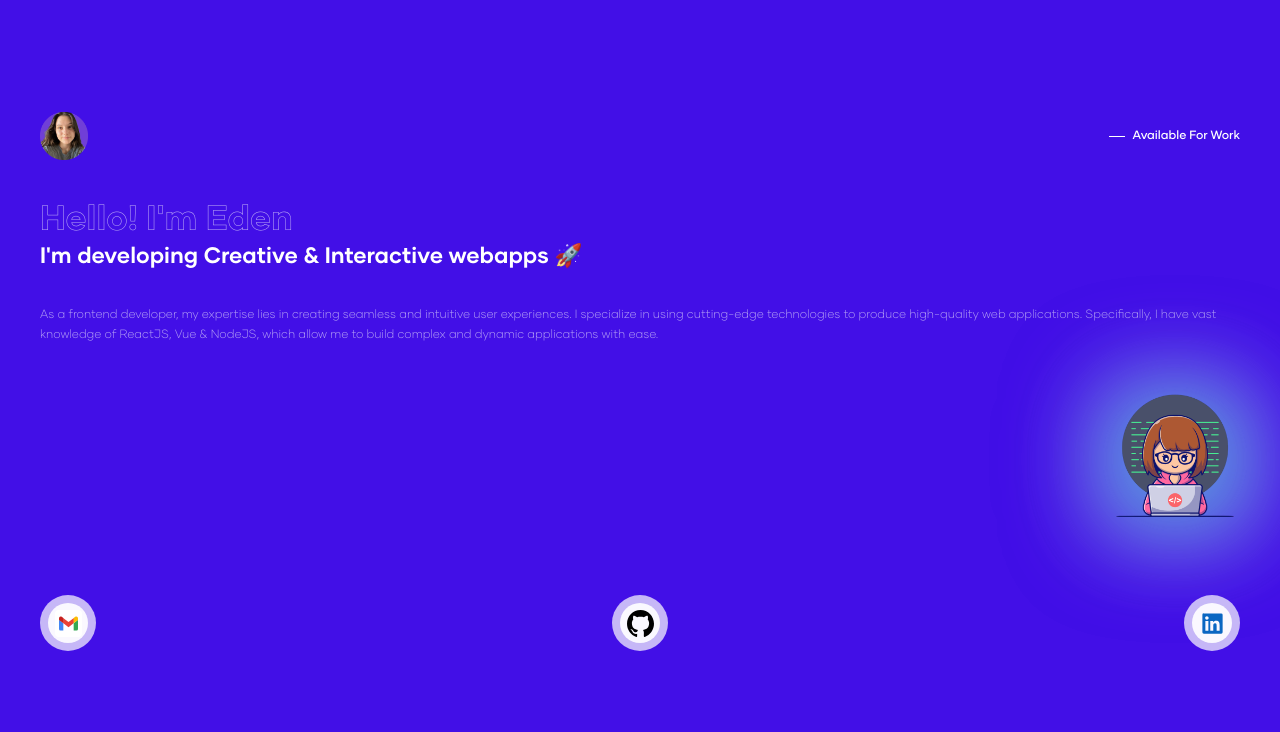
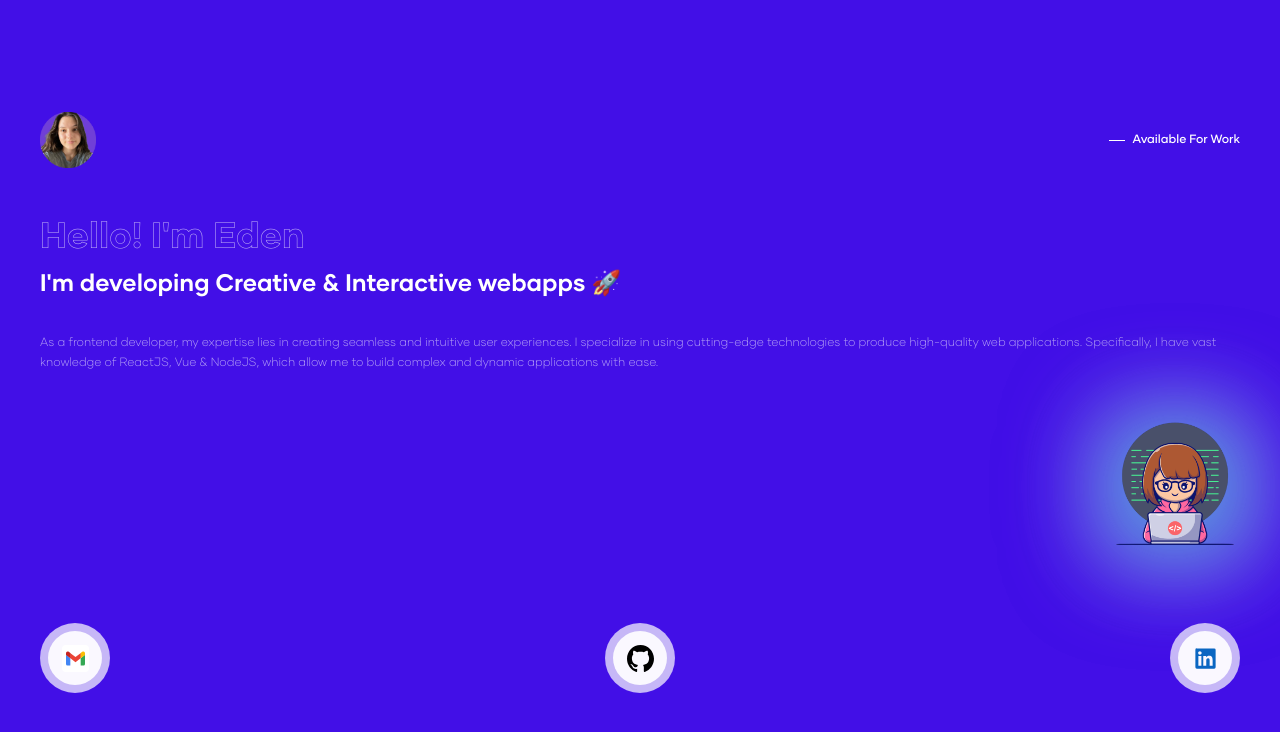
Before and after one commit to EdenRize/Eden-s-Portfolio, a React (Vite) app: page / in a window 1280 px wide. Shown: the top 732 px of the page. Built offline with nearby package versions, Linux system fonts and the light colour scheme.

Commit message:
add for-mobile-layout

```diff
--- a/src/styles/cmps/_hero.scss
+++ b/src/styles/cmps/_hero.scss
@@ -9,12 +9,22 @@
             line-height: 40px;
             font-size: 2.2rem;
             color: $font-clr2;
+
+            @include for-mobile-layout {
+                line-height: 60px;
+                font-size: 2.3rem;
+            }
         }
 
         h2 {
             line-height: 33px;
             font-size: 1.4rem;
             color: $font-clr1;
+
+            @include for-mobile-layout {
+                font-size: 1.5rem;
+
+            }
         }
     }
 
--- a/src/styles/cmps/_interactive-avatar.scss
+++ b/src/styles/cmps/_interactive-avatar.scss
@@ -3,6 +3,12 @@
     .avatar {
         width: 3rem;
         height: 3rem;
+
+        @include for-mobile-layout {
+            width: 3.5rem;
+            height: 3.5rem;
+
+        }
     }
 
     .work-status {
--- a/src/styles/cmps/_social-link.scss
+++ b/src/styles/cmps/_social-link.scss
@@ -7,6 +7,11 @@
         transition: .2s;
         animation: scaleIn 0.5s ease-out;
 
+        @include for-mobile-layout {
+            width: 4.4rem;
+            height: 4.4rem;
+        }
+
         .img-container {
             background-color: $font-clr4;
             border-radius: 50%;
@@ -14,6 +19,11 @@
             height: 2.5rem;
             transform: scale(0, 0);
             animation: scaleIn .5s ease-out .5s forwards;
+
+            @include for-mobile-layout {
+                width: 3.4rem;
+                height: 3.4rem;
+            }
 
             img {
                 width: 27px;
```
